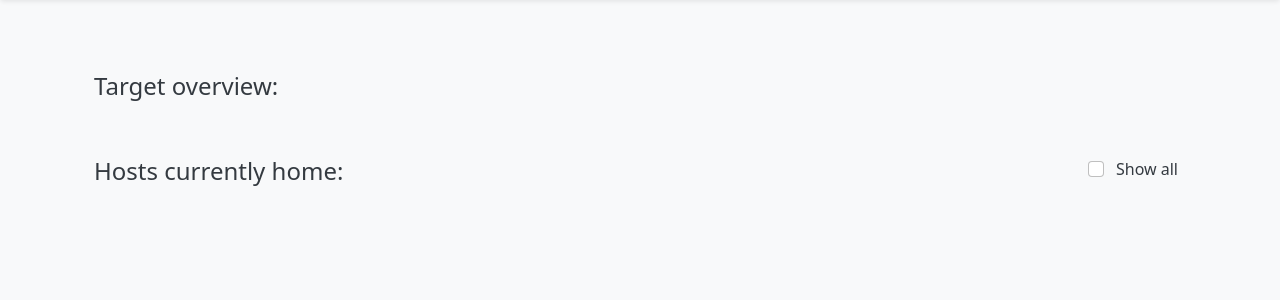
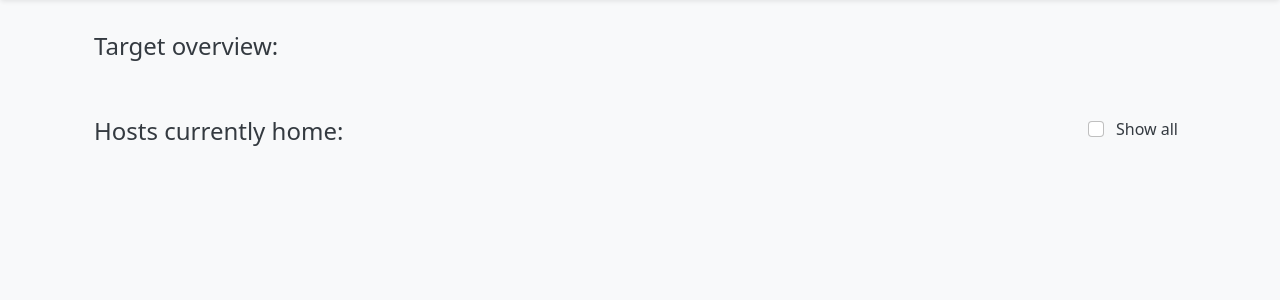
Before and after one commit to DartLazer/WhoIsHomeUI, a Django app: template WhoIsHomeUIDjango/whoishome/templates/pages/index.html in a window 1280 px wide. Shown: the part 56-356 px from the top of the page. Run offline with Django 3.2, Linux system fonts and the light colour scheme; the template is opened without the code that fills it: values that come from a table or form of the project are taken from there, others are empty; some libraries are stand-ins or nearby versions.

Commit message:
Padding top on home page back to 2

```diff
--- a/WhoIsHomeUIDjango/whoishome/templates/pages/index.html
+++ b/WhoIsHomeUIDjango/whoishome/templates/pages/index.html
@@ -5,7 +5,7 @@
 
 {% block content %}
     <!-- Targets list group -->
-    <div class="container pt-5 pb-5">
+    <div class="container pt-2 pb-5">
         <h4>Target overview:</h4>
         {% for target in targets %}
             <a href='{% url "view_host" host_id=target.id %}'
```
